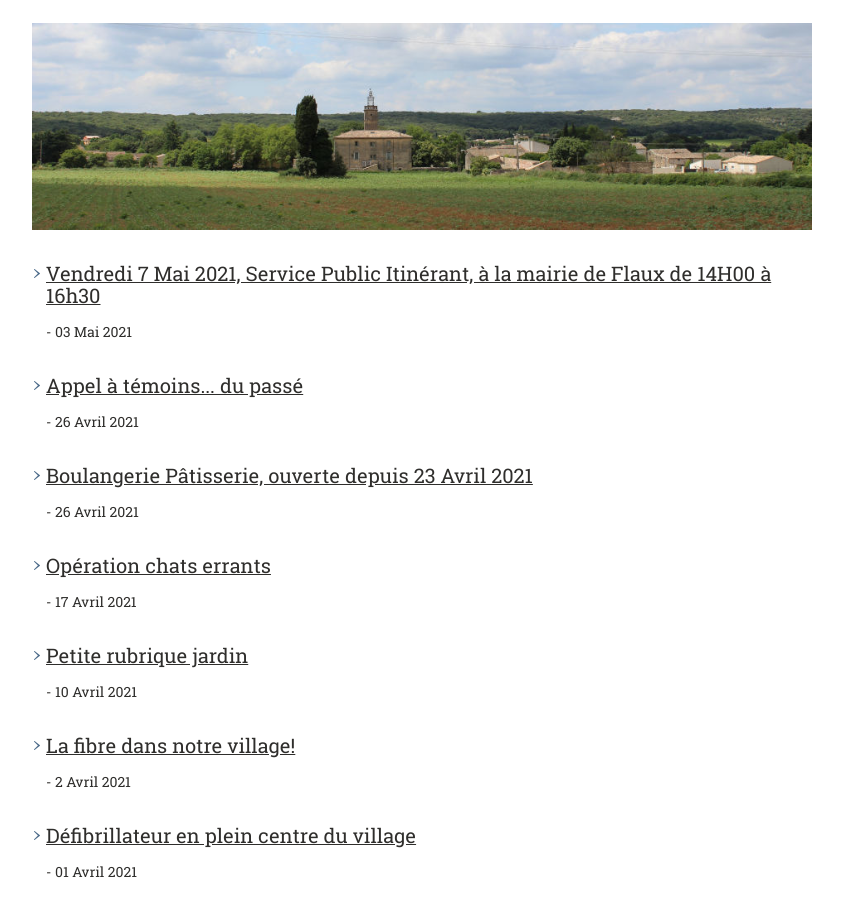
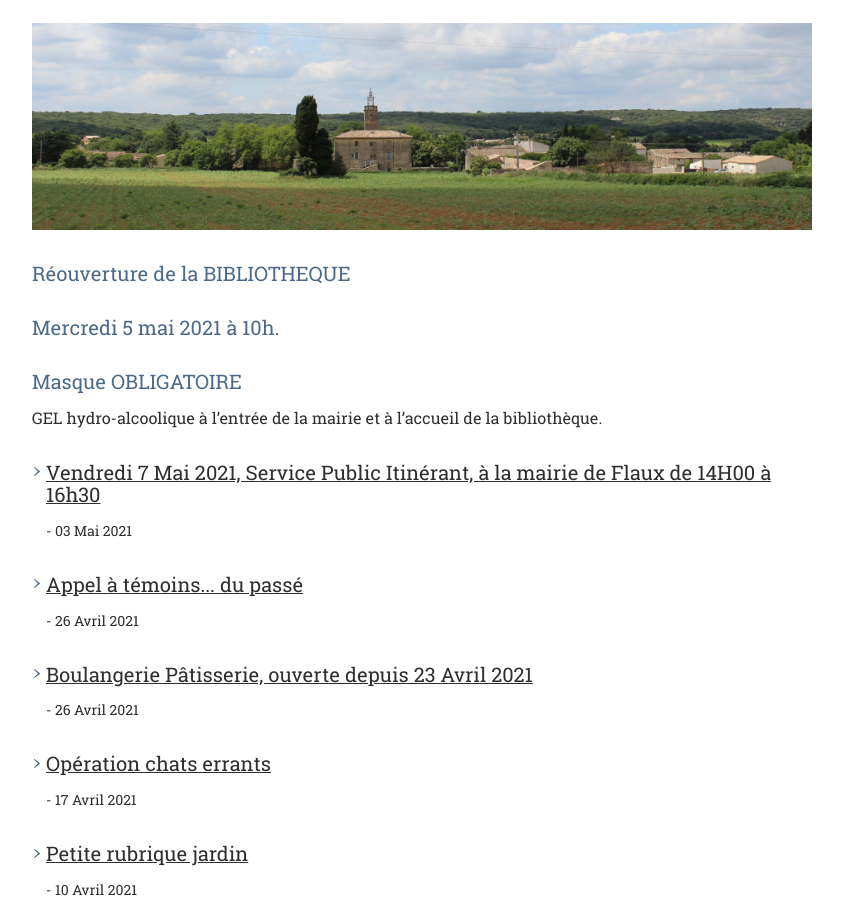
Before and after one commit to Flaux-Village/flaux-village.github.io, a Jekyll site: the page built from actualites.md, in a window 1280 px wide and 900 px high, scrolled down 359 px. Shown: the whole window, without its empty margins (58-901 px from the left). Built offline with Jekyll 4.4.1, drawn with Linux system fonts in a browser that asks for light colours; our own code applies the rules of GitHub Pages for plain Markdown files.

Commit message:
Update actualites.md

```diff
--- a/actualites.md
+++ b/actualites.md
@@ -12,6 +12,11 @@ documents:
 
 ---
 
+## Réouverture de la BIBLIOTHEQUE
+## Mercredi 5 mai 2021 à 10h.
+## Masque OBLIGATOIRE
+GEL hydro-alcoolique à l’entrée de la mairie et à l’accueil de la bibliothèque.
+
 {% assign sorted = (site.actualites | sort: 'date') | reverse %}
 <ul>
   {% for article in sorted %}
```
